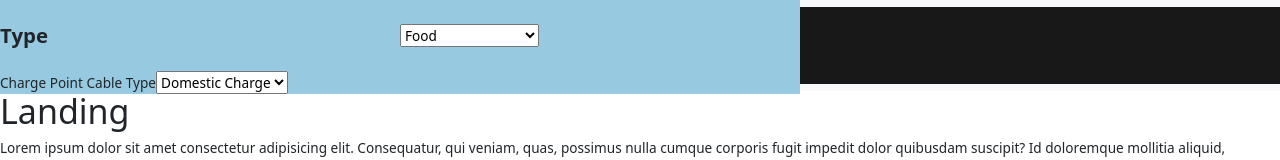
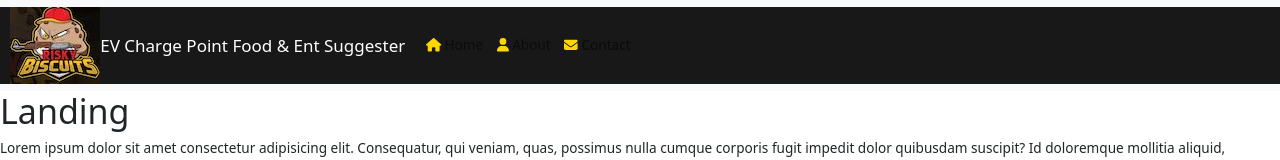
Before and after one commit to SimonStoneman/EV-Charge-Point, a React (Create React App) app: page / in a window 1280 px wide. Shown: the top 160 px of the page. Built offline with nearby package versions, Linux system fonts and the light colour scheme.

Commit message:
sidebar changes made

```diff
--- a/src/App.js
+++ b/src/App.js
@@ -4,7 +4,6 @@ import Landing from './Pages/Landing';
 import About from './Pages/About';
 import Contact from './Pages/Contact'
 import Footer from './Components/Footer/Footer'
-import Sidebar from './Components/Sidebar/Sidebar';
 
 
 import Header from './Components/Header/Header';
@@ -19,7 +18,7 @@ function App() {
 
       {page === 'landing' ? <Landing /> : <About />}
 
-      <Sidebar />
+
 
       <Footer />
 
--- a/src/Components/Sidebar/Sidebar.js
+++ b/src/Components/Sidebar/Sidebar.js
@@ -2,32 +2,30 @@
 function Sidebar() {
     return (
         <>
-
-            <div class="row">
-                <div id="sidebar">
-                    <form class="form__hidden">
-                        <div class="form__row">
-                            <label class="form__label">Type</label>
-                            <select >
-                                <option value="food">Food</option>
+           <h2>sidebar</h2>
+            <form className="form_hidden">
+                <div className="form_row">
+                    <label className="form_label">
+                        <select>
+                            <option value="Food">Food</option>
                             <option value="shopping">Shopping</option>
-                                <option value="tourist">Tourist Attractions</option>
+                            <option value="tourist">Tourist</option>
                             <option value="entertainment">Entertainment</option>
                         </select>
+                    </label>
                 </div>
             </form>
-                    <form class="form__hidden">
-                        <div class="form-row">
-                            <label class="form_label">Charge Point Cable Type</label>
-                            <select>
-                                <option class="domestic">Domestic Charge</option>
-                                <option class="rapid">Rapid charge</option>
+            <form className="form_hidden">
+                <div className="form_row">
+                    <label className="form_label">
+                        <select >
+                            <option value="domestic">Domestic charge</option>
+                            <option value="rapid">Rapid Charge</option>
                         </select>
+                    </label>
                 </div>
             </form>
 
-                </div>
-            </div>
         </>
     )
 }
--- a/src/Pages/Landing.js
+++ b/src/Pages/Landing.js
@@ -1,10 +1,13 @@
 
+import Sidebar from './Components/Sidebar/Sidebar';
 
 function Landing() {
     return (
       <>
         <h1>Landing</h1>
         <p>Lorem ipsum dolor sit amet consectetur adipisicing elit. Consequatur, qui veniam, quas, possimus nulla cumque corporis fugit impedit dolor quibusdam suscipit? Id doloremque mollitia aliquid, molestiae magnam quae? Libero, dicta?</p>
+
+        <Sidebar />
       </>
     )
   }
--- a/src/index.css
+++ b/src/index.css
@@ -6,8 +6,7 @@ box-sizing: border-box;
 }
 
 .form_row {
-  background-color: #8DE4BB;
-  border-radius: 5px;
+    border-radius: 5px;
   padding: 2rem 2.75rem;
   margin-bottom: 1.75rem;
   display: grid;
@@ -16,7 +15,6 @@ box-sizing: border-box;
   grid-template-columns: 1fr 1fr;
   padding-top: 2rem;
   flex-basis: 50rem;
-  background-color: rgb(204, 201, 201);
 }
 
 .form__hidden {
```
Lines whose indentation alone changed are shown as unchanged.
